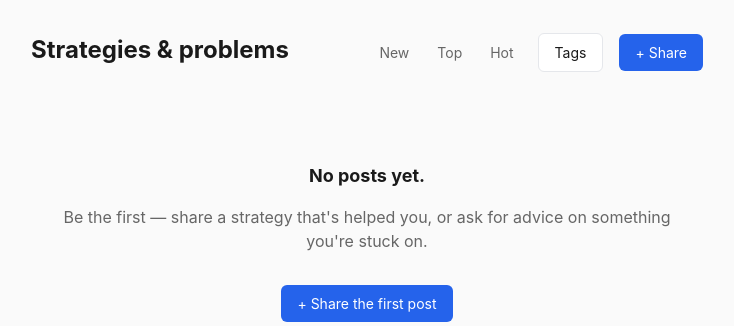
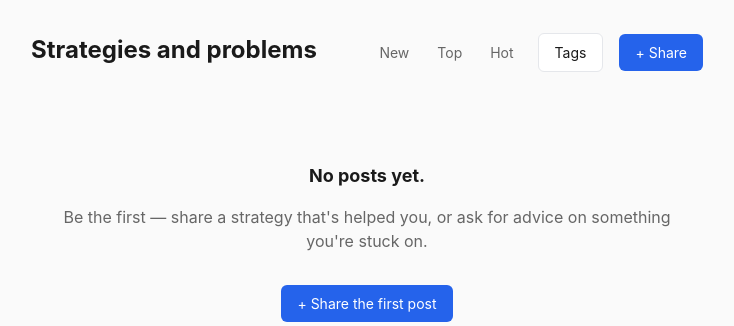
Before and after one commit to albertding19/DRP, a Django app: template apps/posts/templates/posts/feed.html in a window 1280 px wide. Shown: the part 33-359 px from the top of the page, without its empty margins (273-1007 px from the left). Run offline with Django 5.2, Linux system fonts and the light colour scheme; the template is opened without the code that fills it, so the values that code supplies are empty.

Commit message:
chore: change ampersnad to and

```diff
--- a/apps/posts/templates/posts/feed.html
+++ b/apps/posts/templates/posts/feed.html
@@ -27,7 +27,7 @@
       <h1>#{{ filtered_tag.name }}</h1>
       <a href="{% url 'posts:feed' %}" class="filter-clear">× clear filter</a>
     {% else %}
-      <h1>Strategies &amp; problems</h1>
+      <h1>Strategies and problems</h1>
     {% endif %}
     <nav class="feed-sort">
       <a href="?sort=new" class="{% if sort == 'new' %}active{% endif %}">New</a>
```
